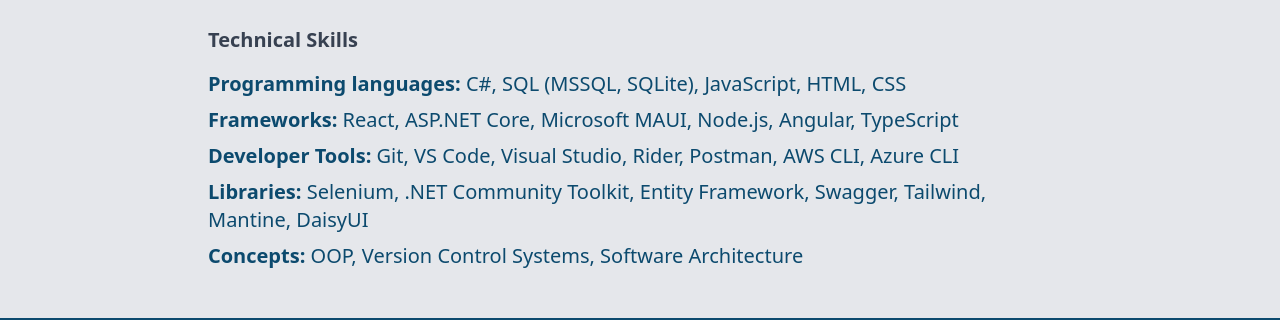
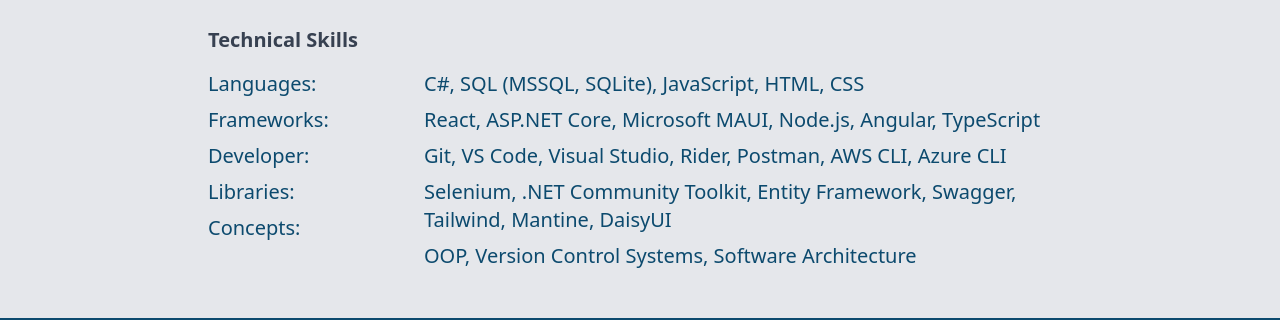
Before and after one commit to Neeblue/joels-corner, a React (Vite) app: page /resume in a window 1280 px wide. Shown: the part 1090-1410 px from the top of the page. Built offline with nearby package versions, Linux system fonts and the light colour scheme; the HTML template or start-up script is replaced by a standard one.

Commit message:
styled to columns

```diff
--- a/src/pages/Resume.tsx
+++ b/src/pages/Resume.tsx
@@ -144,12 +144,33 @@ const Experience = () => (
 const TechnicalSkills = () => (
     <div>
         <div className="text-secondary font-semibold mb-4">Technical Skills</div>
-        <ul className="flex flex-col gap-2">
+        <div className="flex">
+            <div className="flex flex-col gap-2 w-1/4">
+                <p>Languages:</p>
+                <p>Frameworks:</p>
+                <p>Developer:</p>
+                <p>Libraries:</p>
+                <p>Concepts:</p>
+            </div>
+            <div className="flex flex-col gap-2 w-3/4">
+                <p>C#, SQL (MSSQL, SQLite), JavaScript, HTML, CSS</p>
+                <p>React, ASP.NET Core, Microsoft MAUI, Node.js, Angular, TypeScript</p>
+                <p>Git, VS Code, Visual Studio, Rider, Postman, AWS CLI, Azure CLI</p>
+                <p>Selenium, .NET Community Toolkit, Entity Framework, Swagger, Tailwind, Mantine, DaisyUI</p>
+                <p>OOP, Version Control Systems, Software Architecture</p>
+            </div>
+        </div>
+
+
+
+
+
+        {/* <ul className="flex flex-col gap-2">
             <li><strong>Programming languages:</strong> C#, SQL (MSSQL, SQLite), JavaScript, HTML, CSS</li>
             <li><strong>Frameworks:</strong> React, ASP.NET Core, Microsoft MAUI, Node.js, Angular, TypeScript</li>
             <li><strong>Developer Tools:</strong> Git, VS Code, Visual Studio, Rider, Postman, AWS CLI, Azure CLI</li>
             <li><strong>Libraries:</strong> Selenium, .NET Community Toolkit, Entity Framework, Swagger, Tailwind, Mantine, DaisyUI</li>
             <li><strong>Concepts:</strong> OOP, Version Control Systems, Software Architecture</li>
-        </ul>
+        </ul> */}
     </div>
 );
```
